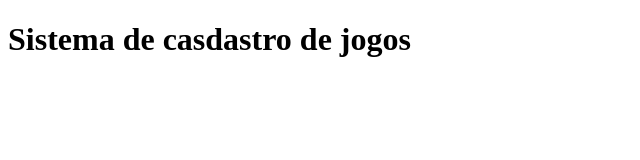
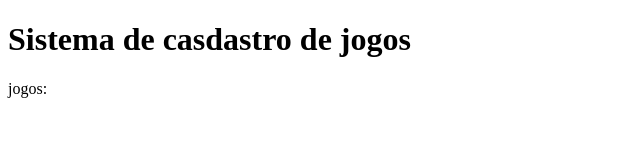
Before and after one commit to KaioFerr/sistema-de-cadastro, a plain HTML site: page index.html in a window 1280 px wide. Shown: the full height of the page, 0-640 px from the left. Drawn offline with Linux system fonts and the light colour scheme.

Commit message:
Criando parágrafo jogos

```diff
--- a/index.html
+++ b/index.html
@@ -8,5 +8,6 @@
 </head>
 <body>
     <h1>Sistema de casdastro de jogos</h1>
+    <p>jogos:</p>
 </body>
 </html>
```
